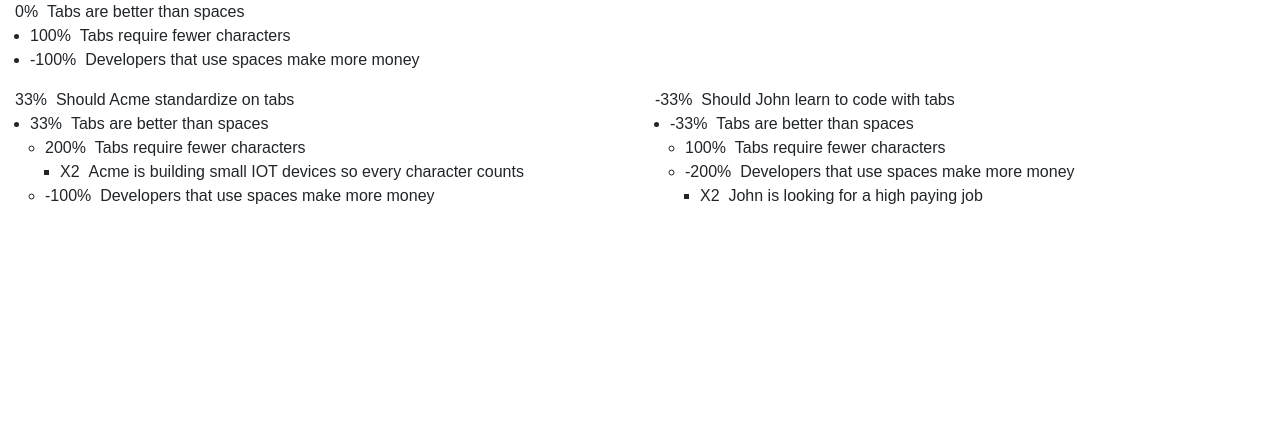
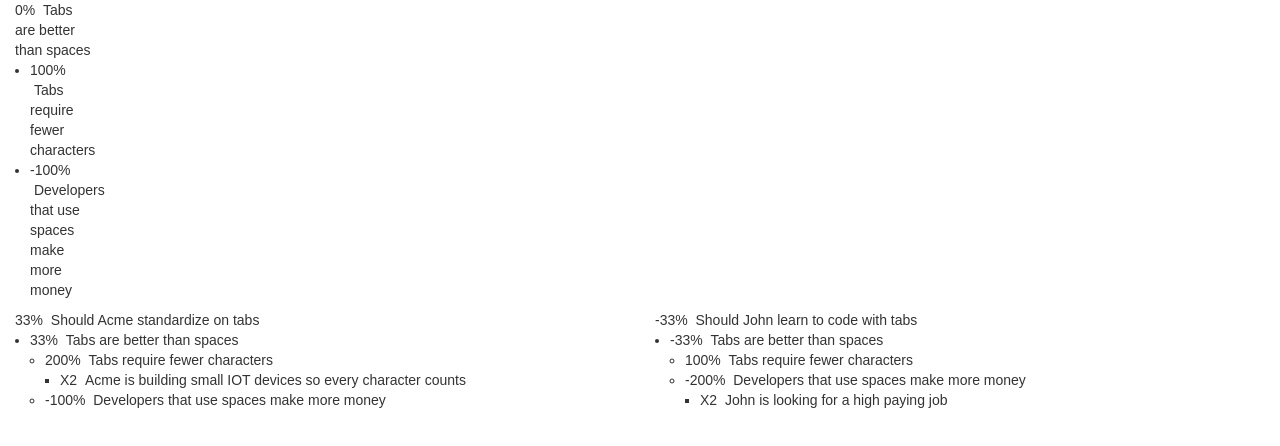
Before and after one commit to ozSofi/reason-score-react, a React (Create React App) app: page / in a window 1280 px wide. Shown: the top 446 px of the page. Built offline with nearby package versions, Linux system fonts and the light colour scheme.

Commit message:
add build folder

```diff
--- a/package.json
+++ b/package.json
@@ -3,7 +3,9 @@
   "version": "0.1.0",
   "private": true,
   "dependencies": {
+    "bootstrap": "^3.3.7",
     "react": "^16.4.0",
+    "react-bootstrap": "^0.32.1",
     "react-dom": "^16.4.0",
     "react-scripts": "1.1.4"
   },
--- a/public/index.html
+++ b/public/index.html
@@ -4,8 +4,6 @@
 <head>
   <meta charset="utf-8">
   <meta name="viewport" content="width=device-width, initial-scale=1, shrink-to-fit=no">
-  <link rel="stylesheet" href="https://maxcdn.bootstrapcdn.com/bootstrap/4.0.0/css/bootstrap.min.css" integrity="sha384-Gn5384xqQ1aoWXA+058RXPxPg6fy4IWvTNh0E263XmFcJlSAwiGgFAW/dAiS6JXm"
-    crossorigin="anonymous">
   <!--
       Notice the use of %PUBLIC_URL% in the tags above.
       It will be replaced with the URL of the `public` folder during the build.
@@ -24,15 +22,15 @@
   </noscript>
   <div class="container-fluid">
     <div class="row">
-      <div class="col-lg">
+      <div class="col-lg-1">
         <claim claimId="1" claimData="{}"></claim>
       </div>
     </div>
     <div class="row">
-      <div class="col-lg">
+      <div class="col-lg-6">
         <claim claimId="acme" claimData="{}"></claim>
       </div>
-      <div class="col-lg">
+      <div class="col-lg-6">
         <claim claimId="john" claimData="{}"></claim>
       </div>
     </div>
--- a/src/index.js
+++ b/src/index.js
@@ -1,17 +1,19 @@
+import 'bootstrap/dist/css/bootstrap.css';
+import 'bootstrap/dist/css/bootstrap-theme.css';
 import React from 'react';
 import ReactDOM from 'react-dom';
 import './index.css';
 import App from './App';
 import registerServiceWorker from './registerServiceWorker';
-//debugger;
-const claims = document.getElementsByTagName("claim");
 
-for (const claim of claims){
-    ReactDOM.render(<App
-        claimId={claim.getAttribute("claimId")}
-        claimData={claim.getAttribute("claimData")}
+const claims = document.getElementsByTagName('claim');
+
+for (const claim of claims) {
+  ReactDOM.render(<App
+    claimId={claim.getAttribute('claimId')}
+    claimData={claim.getAttribute('claimData')}
         />, claim);
 }
 
-//ReactDOM.render(<App />, Element.getElementsByTagName("claim"));
+// ReactDOM.render(<App />, Element.getElementsByTagName("claim"));
 registerServiceWorker();
```
Also changed, not shown: .eslintrc.json, 14 other files (tests, documents, lock files or other folders).
